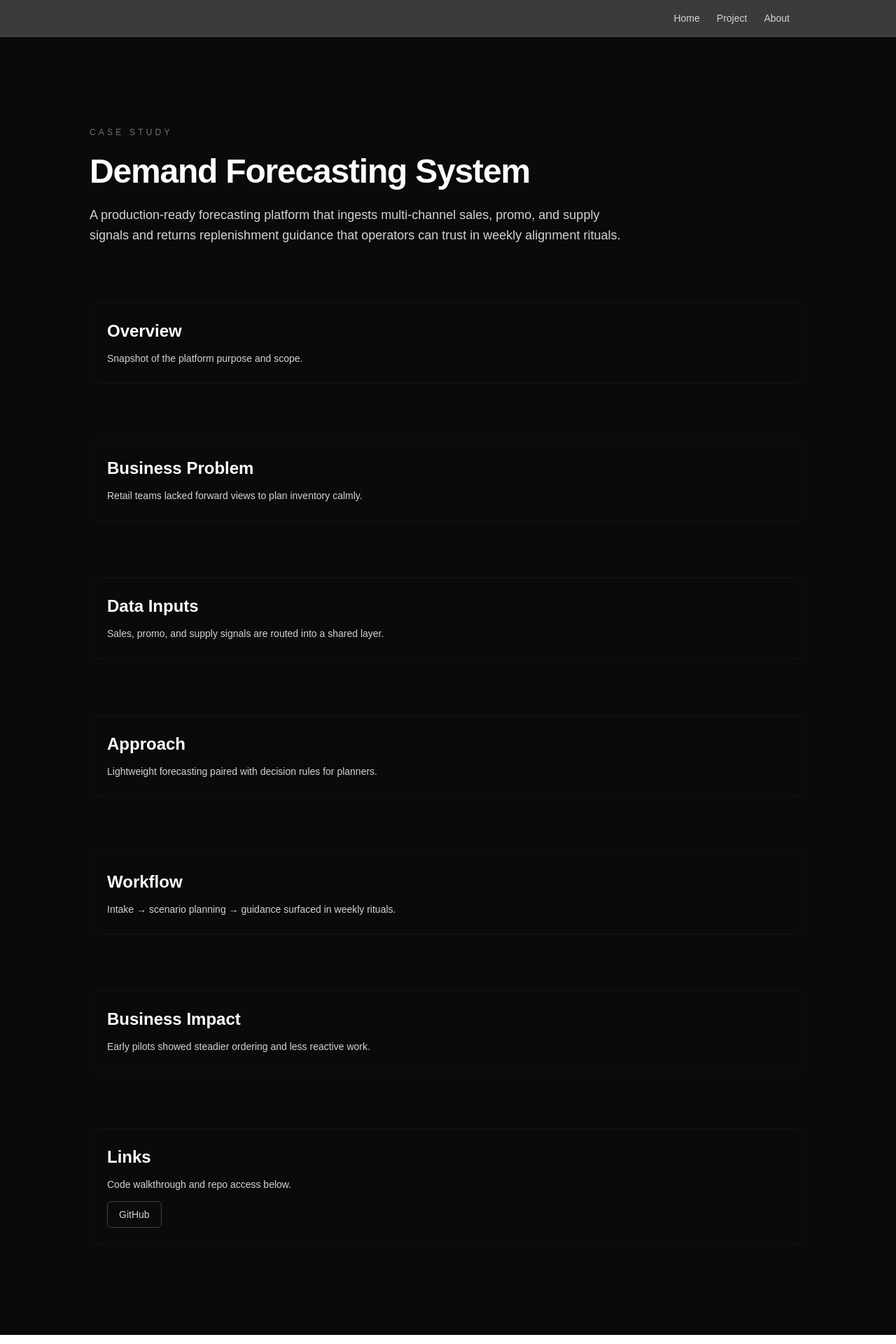
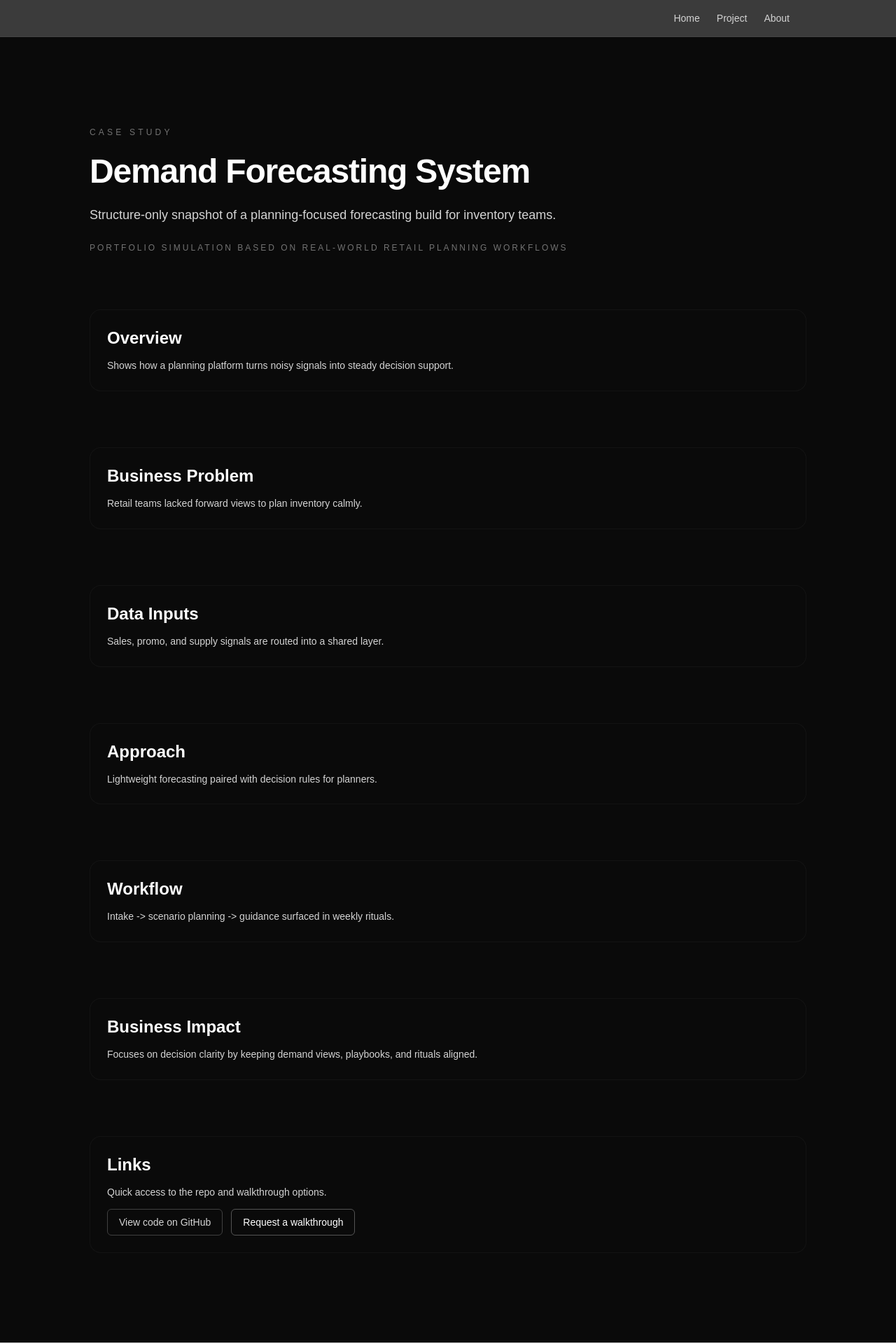
Before and after one commit to zawlynnhtut/portfolio-site, a Next.js app in the folder portfolio-site/: page /project-1 in a window 1280 px wide. Shown: the top 1920 px of the page at 70% size. Built offline with nearby package versions, Linux system fonts and the light colour scheme.

Commit message:
improved structure Main

```diff
--- a/portfolio-site/src/app/project-1/page.tsx
+++ b/portfolio-site/src/app/project-1/page.tsx
@@ -10,20 +10,21 @@ export default function ProjectOne() {
             Demand Forecasting System
           </h1>
           <p className="max-w-3xl text-base leading-relaxed text-neutral-300 sm:text-lg">
-            A production-ready forecasting platform that ingests multi-channel sales, promo, and
-            supply signals and returns replenishment guidance that operators can trust in weekly
-            alignment rituals.
+            Structure-only snapshot of a planning-focused forecasting build for inventory teams.
+          </p>
+          <p className="text-xs uppercase tracking-[0.25em] text-neutral-500">
+            Portfolio simulation based on real-world retail planning workflows
           </p>
         </header>
 
         {[
-          { title: "Overview", body: "Snapshot of the platform purpose and scope." },
+          { title: "Overview", body: "Shows how a planning platform turns noisy signals into steady decision support." },
           { title: "Business Problem", body: "Retail teams lacked forward views to plan inventory calmly." },
           { title: "Data Inputs", body: "Sales, promo, and supply signals are routed into a shared layer." },
           { title: "Approach", body: "Lightweight forecasting paired with decision rules for planners." },
-          { title: "Workflow", body: "Intake → scenario planning → guidance surfaced in weekly rituals." },
-          { title: "Business Impact", body: "Early pilots showed steadier ordering and less reactive work." },
-          { title: "Links", body: "Code walkthrough and repo access below." },
+          { title: "Workflow", body: "Intake -> scenario planning -> guidance surfaced in weekly rituals." },
+          { title: "Business Impact", body: "Focuses on decision clarity by keeping demand views, playbooks, and rituals aligned." },
+          { title: "Links", body: "Quick access to the repo and walkthrough options." },
         ].map((section) => (
           <section key={section.title} className="space-y-3 rounded-2xl border border-neutral-900/80 bg-neutral-950/60 p-6">
             <h2 className="text-2xl font-semibold">{section.title}</h2>
@@ -36,7 +37,13 @@ export default function ProjectOne() {
                   rel="noopener noreferrer"
                   className="rounded-md border border-neutral-700 px-4 py-2 hover:border-neutral-500 hover:text-white"
                 >
-                  GitHub
+                  View code on GitHub
+                </a>
+                <a
+                  href="mailto:hello@example.com"
+                  className="rounded-md border border-white/30 px-4 py-2 text-white hover:border-white"
+                >
+                  Request a walkthrough
                 </a>
               </div>
             )}
```
